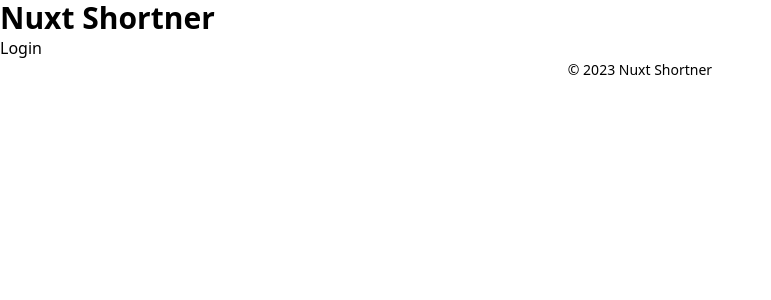
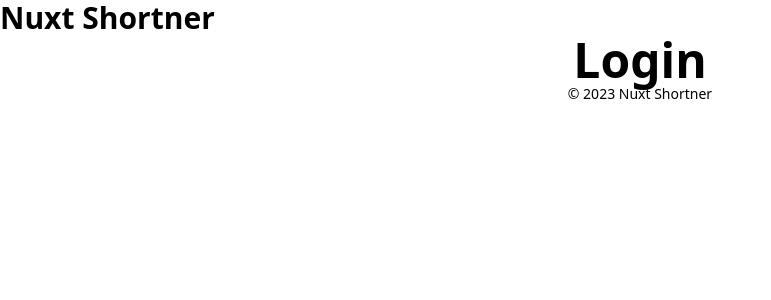
Before and after one commit to maurodf0/NuxtShortner, a Nuxt app: page /login in a window 1280 px wide. Shown: the top 300 px of the page, without its empty margins (0-771 px from the left). Built offline with nearby package versions, Linux system fonts and the light colour scheme; no server answers.

Commit message:
Login page

```diff
--- a/app/pages/login.vue
+++ b/app/pages/login.vue
@@ -2,5 +2,5 @@
 </script>
 
 <template>
-  <div>Login</div>
+  <h1 class="text-center text-5xl font-bold">Login</h1>
 </template>
--- a/nuxt.config.ts
+++ b/nuxt.config.ts
@@ -7,5 +7,5 @@
   },
 
   devtools: { enabled: true },
-  modules: ['@nuxtjs/tailwindcss',]
+  modules: ['@nuxtjs/tailwindcss', '@nuxtjs/supabase']
 })
```
